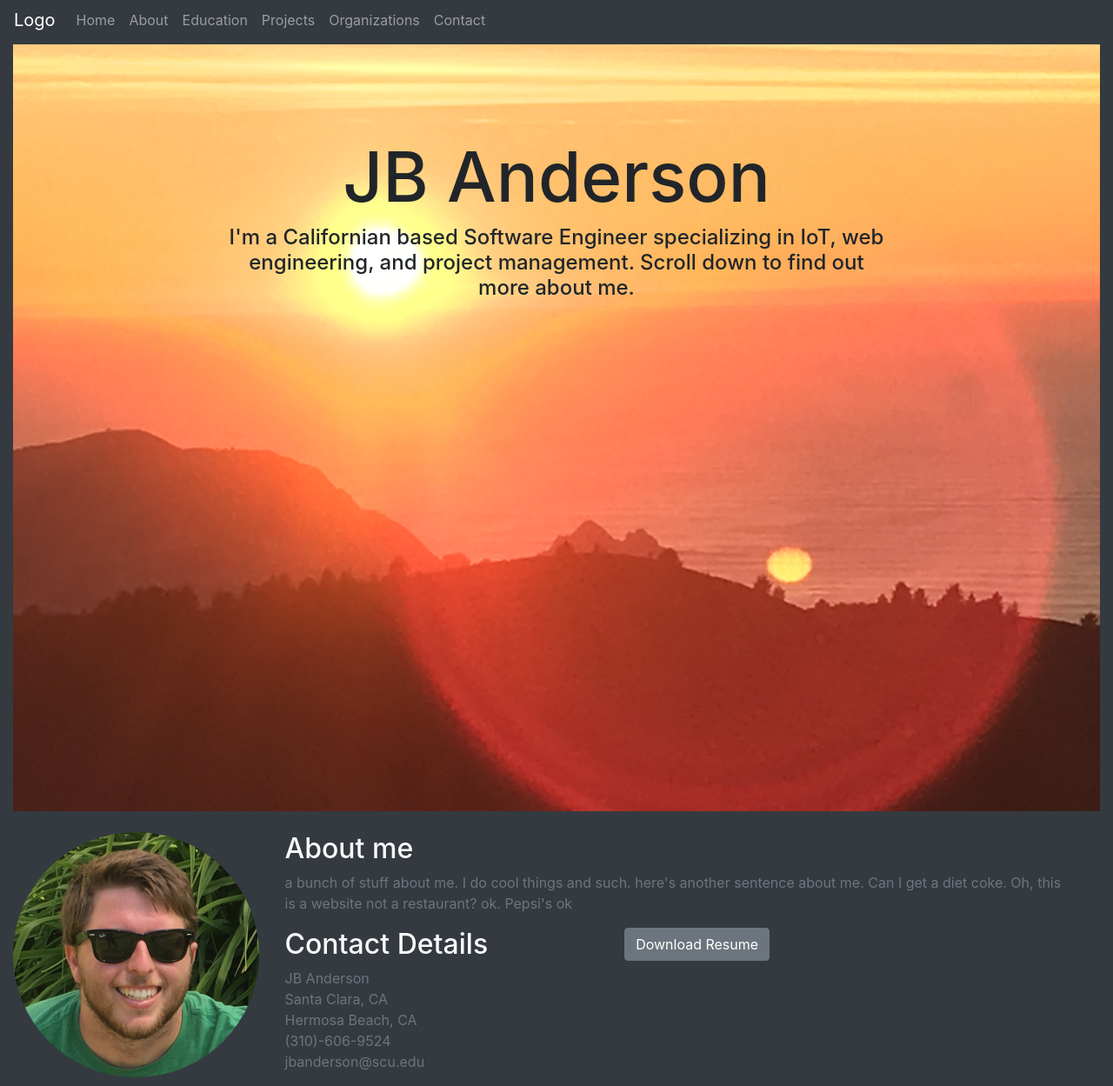
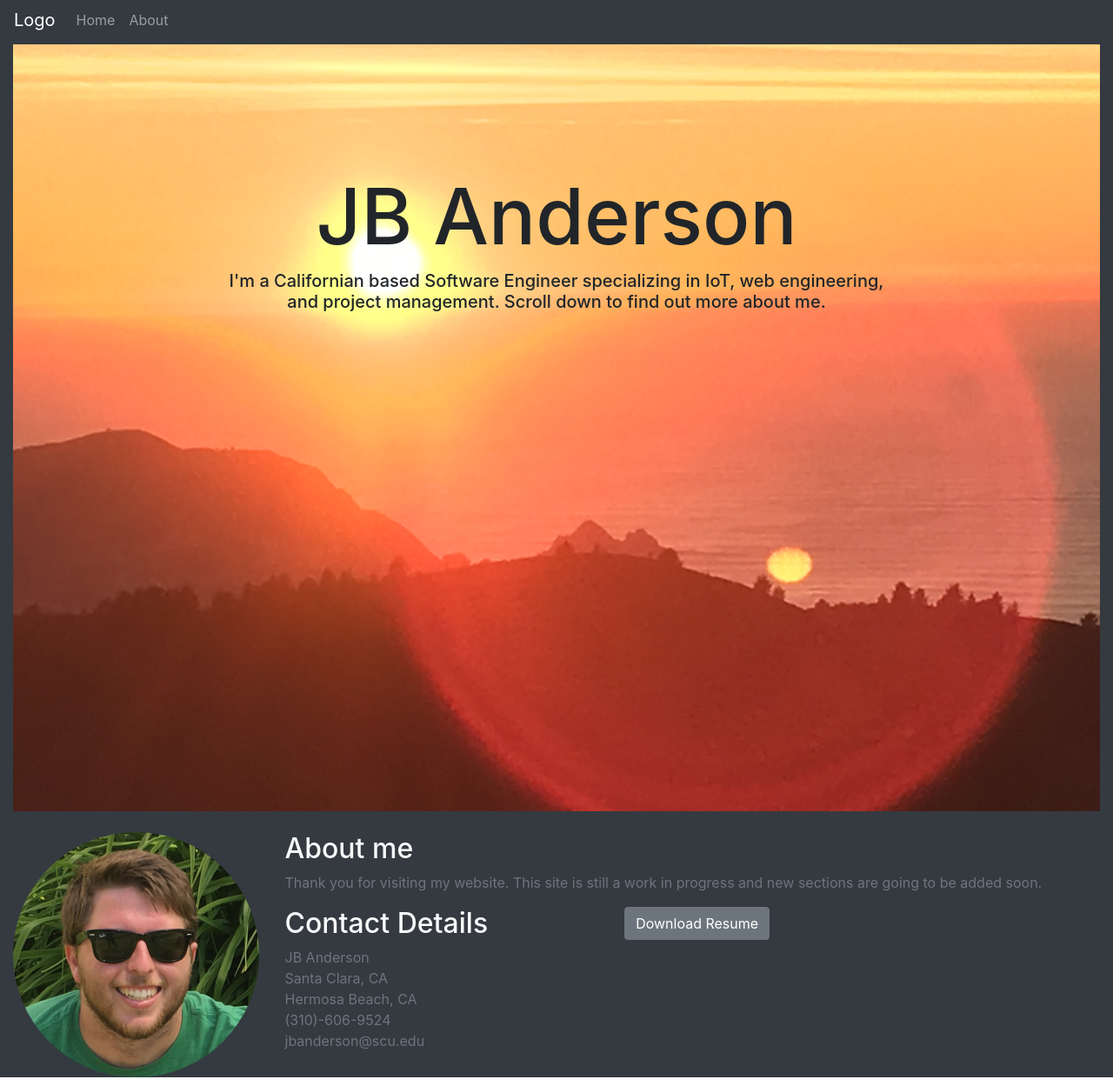
Before and after one commit to JBAnderson5/website, a plain HTML site: page pages/index.html in a window 1280 px wide. Shown: the part 5-1254 px from the top of the page at 87% size. Drawn offline with nearby package versions, Linux system fonts and the light colour scheme.

Commit message:
fixed dynamic resizing problems and rewrote some blurbs

```diff
--- a/pages/index.html
+++ b/pages/index.html
@@ -5,6 +5,7 @@
 <script type="text/javascript">
 var homepageBlurb="I'm a Californian based Software Engineer specializing in IoT, web engineering, and project management. Scroll down to find out more about me.";
 
+var aboutmeBlurb="Thank you for visiting my website. This site is still a work in progress and new sections are going to be added soon.";
 var address="Santa Clara, CA";
 var address2="Hermosa Beach, CA";
 var phoneNumber="(310)-606-9524";
@@ -57,10 +58,12 @@ var email="jbanderson@scu.edu";
           <ul id="nav" class="navbar-nav">
               <li class="nav-item"><a class="nav-link" href="#home">Home</a></li>
               <li class="nav-item"><a class="nav-link" href="#about">About</a></li>
-	            <li class="nav-item"><a class="nav-link" href="#education">Education</a></li>
+              <!--TODO: implement other sections
+              <li class="nav-item"><a class="nav-link" href="#education">Education</a></li>
               <li class="nav-item"><a class="nav-link" href="#projects">Projects</a></li>
               <li class="nav-item"><a class="nav-link" href="#organizations">Organizations</a></li>
               <li class="nav-item"><a class="nav-link" href="#contact">Contact</a></li>
+            -->
           </ul> <!-- end #nav -->
         </div>
 
@@ -75,7 +78,7 @@ var email="jbanderson@scu.edu";
         <img class= "img img-fluid homeImage"  src="Sunset.JPG" alt="sunset">
         <div class="homeCaption text-center">
           <h1 class="name">JB Anderson</h1>
-          <h4>
+          <h4 class="homepageBlurb">
               <script type="text/javascript"> document.write(homepageBlurb);</script>
           </h4>
 
@@ -106,8 +109,9 @@ var email="jbanderson@scu.edu";
 
         <div class="col-9">
           <h2 class="text-light">About me</h2>
-            <p> a bunch of stuff about me. I do cool things and such. here's another sentence about me.
-            Can I get a diet coke. Oh, this is a website not a restaurant? ok. Pepsi's ok</p>
+            <p>
+              <script type="text/javascript"> document.write(aboutmeBlurb);</script>
+            </p>
 
           <div class="row">
             <div class="col-5">
--- a/pages/moreStyle.css
+++ b/pages/moreStyle.css
@@ -2,33 +2,57 @@
 .homeCaption{
   z-index:1;
   position:absolute;
-  right:20%;
-  width:60%;
-  top:20%;
+  right:10%;
+  width:80%;
+  top:7%;
 }
 
-/*styles the caption for the home image*/
+/*styles the home image*/
 .homeImage{
 z-index: 0;
 }
 
 /*dynamically sizes my name heading not working so fix this*/
 .name{
-  font-size: 5rem;
+  font-size: 30px;
+
 }
-@include media-breakpoint-up(sm) {
-  .name {
-    font-size: 3rem;
+
+/*styles the text on the home section*/
+.homepageBlurb{
+  font-size: 15px;
+}
+
+
+@media only screen and (min-width: 600px ) {
+  .name{
+  font-size: 50px;
+  }
+  .homepageBlurb{
+    font-size: 20px;
+  }
+  .homeCaption{
+    right:20%;
+    width:60%;
+    top:10%;
   }
 }
-@include media-breakpoint-up(md) {
-  .name {
-    font-size: 5rem;
+@media only screen and (min-width:  800px) {
+  .name{
+  font-size: 70px;
+  }
+
+  .homeCaption{
+    right:20%;
+    width:60%;
+    top:20%;
   }
 }
-
-@include media-breakpoint-up(lg) {
-  .name {
-    font-size: 8rem;
+@media only screen and (min-width:  1000px) {
+  .name{
+  font-size: 90px;
+  }
+  .homeCaption{
+    top:25%;
   }
 }
```
